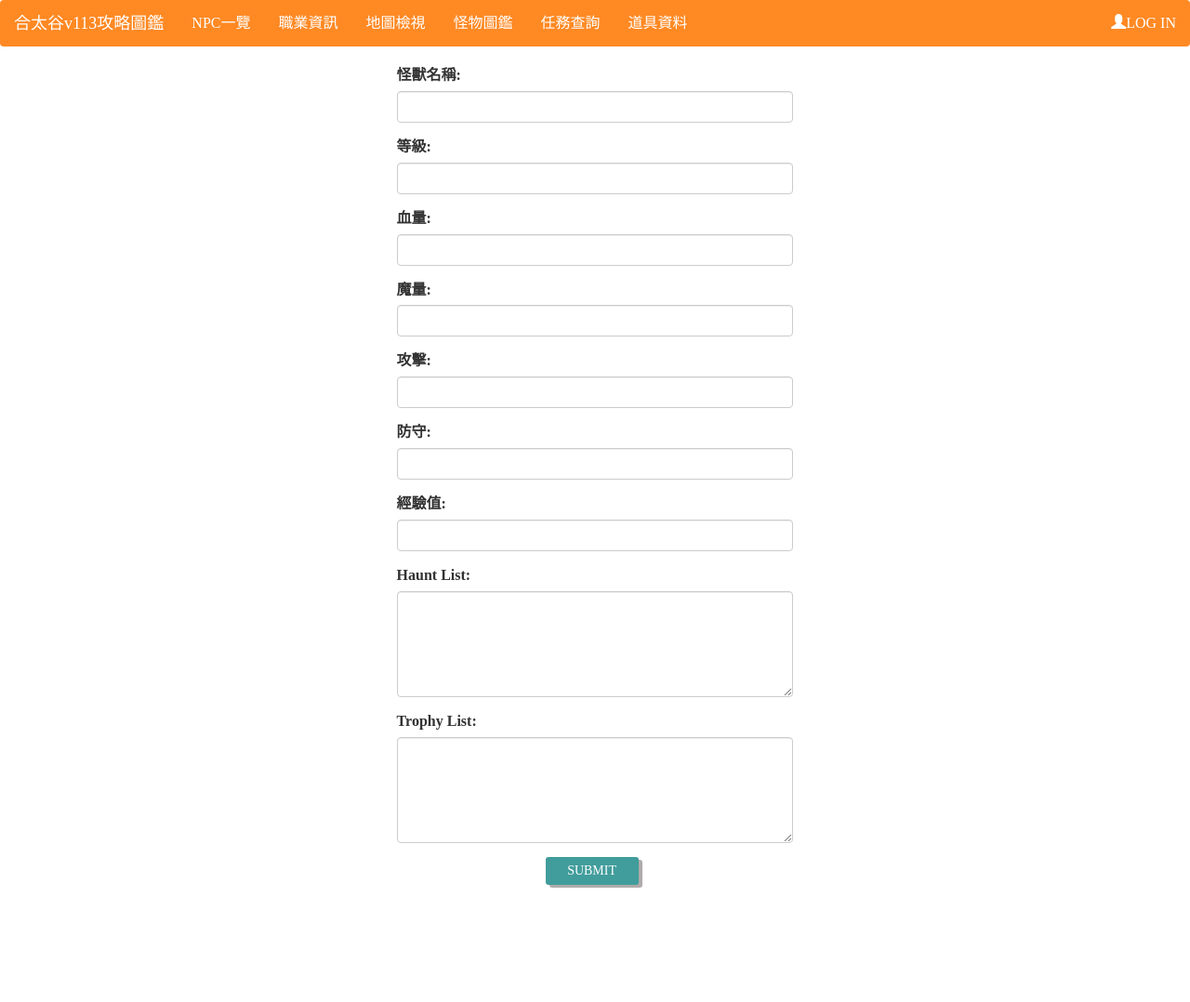
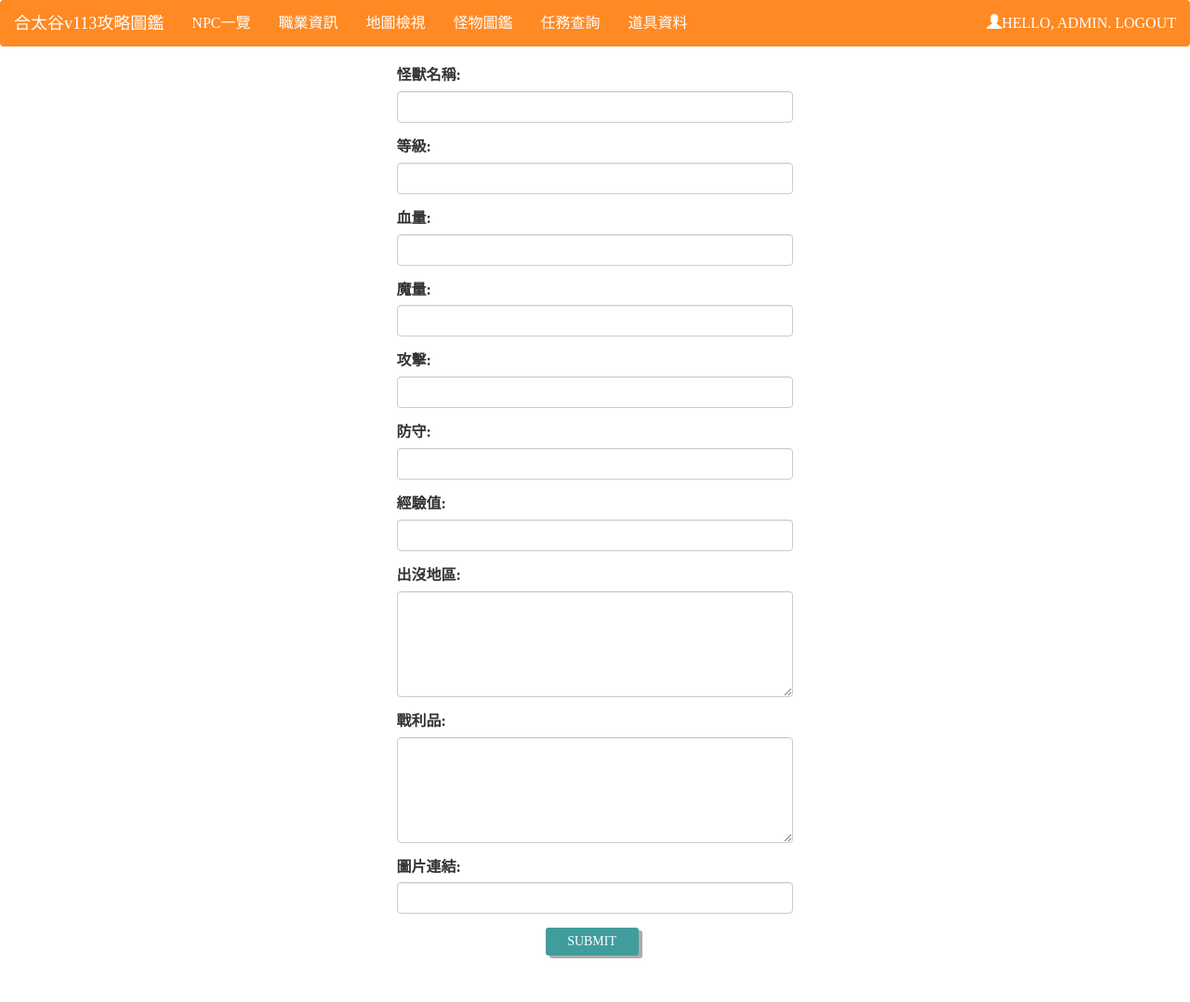
Before and after one commit to FTS152/MSv113, a CodeIgniter app: page /database/index.php/monster/add in a window 1280 px wide. Shown: the whole page at 93% size. Before the commit the page ends 955 px from the top, so only its background shows below. Run offline with CodeIgniter, Linux system fonts and the light colour scheme; the visitor is signed in with stand-in values (Sample User, id 1).

Commit message:
fix some descriptions

```diff
--- a/application/views/header.php
+++ b/application/views/header.php
@@ -23,7 +23,16 @@
 				<li><a href="item/">道具資料</a></li>
 		    </ul>
 		    <ul class="nav navbar-nav navbar-right">
-		    	<li id="login-button"><a href="login"><span class="glyphicon glyphicon-user"></span>LOG IN</a></li>
+		    	<?php if(!$this->session->userdata('username')){?>
+ 		    		<li id="login-button"><a href="login"><span class="glyphicon glyphicon-user"></span>LOG IN</a></li>
+ 		    		<?php
+ 		    	}
+ 		    	else{
+ 		    		?>
+ 		    		<li id="logout-button"><a href="login/logout"><span class="glyphicon glyphicon-user"></span>HELLO, ADMIN. LOGOUT</a></li>
+ 		    		<?php
+ 		    	}
+ 		    	?>
 		    </ul>
 		</div>
 	</nav>
--- a/application/views/map_add.php
+++ b/application/views/map_add.php
@@ -8,11 +8,11 @@
 		<input type="text" class="form-control" name="area" size="8">
 	</div>
 	<div class="form-group">
-		<label for="hauntlist">Haunt List: </label>
+		<label for="hauntlist">NPC列表: </label>
 		<textarea name="hauntlist" rows="5" cols="50" class="form-control"></textarea>
 	</div>
 	<div class="form-group">
-		<label for="trophylist">Trophy List: </label>
+		<label for="trophylist">怪物列表: </label>
 		<textarea name="trophylist" rows="5" cols="50" class="form-control"></textarea>
 	</div>
 	<button class="submit" style="margin-left:37.5%">EDIT</button>
--- a/application/views/mission_edit.php
+++ b/application/views/mission_edit.php
@@ -23,7 +23,7 @@
 		<input type="text" class="form-control" name="npc_name" size="8" value=<?php echo $data[1]->{'name'}; ?>>
 	</div>
 	<div class="form-group">
-		<label for="rewardlist">Reward List: </label>
+		<label for="rewardlist">獎勵列表: </label>
 		<textarea name="trophylist" rows="5" cols="50" class="form-control"><?php foreach($data as $value): ?><?php if(property_exists($value, 'item_id'))echo $value->{'name'}."\n";?><?php endforeach; ?></textarea>
 	</div>
 	<button class="submit" style="margin-left:37.5%">SUBMIT</button>
--- a/application/views/mission_view.php
+++ b/application/views/mission_view.php
@@ -17,8 +17,9 @@
 					<tbody><tr>
 						<th><?php echo $data[0]->{'lowest_lv'} ?></th>
 						<th><?php echo $data[0]->{'highest_lv'} ?></th>
-						<th><?php echo $data[1]->{'name'} ?></th>
-					</tr></tbody>
+						<th><?php $id = $data[1]->{'id'};
+ 								  $name = $data[1]->{'name'};
+ 							 	  echo "<a href='npc/view?id=".$id."'>".$name."</a><br>";?></th>					</tr></tbody>
 				</table>
 			</div>
 		</div>
--- a/application/views/monster_add.php
+++ b/application/views/monster_add.php
@@ -28,12 +28,16 @@
 		<input type="text" class="form-control" name="exp" size="8">
 	</div>
 	<div class="form-group">
-		<label for="hauntlist">Haunt List: </label>
+		<label for="hauntlist">出沒地區: </label>
 		<textarea name="hauntlist" rows="5" cols="50" class="form-control"></textarea>
 	</div>
 	<div class="form-group">
-		<label for="trophylist">Trophy List: </label>
+		<label for="trophylist">戰利品: </label>
 		<textarea name="trophylist" rows="5" cols="50" class="form-control"></textarea>
 	</div>
+	<div class="form-group">
+ 		<label for="imgurl">圖片連結: </label>
+ 		<input type="text" class="form-control" name="imgurl" size="8">
+ 	</div>
 	<button class="submit" style="margin-left:37.5%">SUBMIT</button>
 </form>
--- a/application/views/monster_edit.php
+++ b/application/views/monster_edit.php
@@ -31,11 +31,11 @@
 		<input type="text" class="form-control" name="exp" size="8" value=<?php echo $data[0]->{'exp'} ?>>
 	</div>
 	<div class="form-group">
-		<label for="hauntlist">Haunt List: </label>
+		<label for="hauntlist">出沒地區: </label>
 		<textarea name="hauntlist" rows="5" cols="50" class="form-control"><?php foreach($data as $value): ?><?php if(property_exists($value, 'map_id'))echo $value->{'name'}."\n";?><?php endforeach; ?></textarea>
 	</div>
 	<div class="form-group">
-		<label for="trophylist">Trophy List: </label>
+		<label for="trophylist">戰利品: </label>
 		<textarea name="trophylist" rows="5" cols="50" class="form-control"><?php foreach($data as $value): ?><?php if(property_exists($value, 'item_id'))echo $value->{'name'}."\n";?><?php endforeach; ?></textarea>
 	</div>
 	<button type="submit" class="submit" style="margin-left:37.5%">SUBMIT</button>
--- a/js/style.css
+++ b/js/style.css
@@ -40,40 +40,6 @@ body{
 	box-shadow: 4px 3px rgb(175,171,171);
 	transform: translateY(2px);
 }
-<<<<<<< HEAD
-=======
-<<<<<<< HEAD
-.submit_big{
-	display: inline-block;
-	margin-left: 25px;
-	padding: 7px 7px;
-	width:180px;
-	font-size: 24px;
-	font-weight: bold;
-	cursor: pointer;
-	text-align: center;
-	text-decoration: none;
-	outline: none;
-	background-color: rgb(255, 137, 35);
-	color: white;
-	border: none;
-	border-radius: 3px;
-	box-shadow: 4px 3px rgb(244, 113, 0);
-}
-.submit_big:hover{
-	background-color: rgb(255,223,70);
-	color: rgb(255, 137, 35);
-	box-shadow:  4px 3px rgb(242, 205, 29);
-}
-.submit_big:active {
-	background-color: rgb(255, 137, 35);
-	color: white;
-	box-shadow: 4px 3px rgb(244, 113, 0);
-	transform: translateY(2px);
-}
-=======
->>>>>>> origin/master
->>>>>>> cd701073b0938c9d68cc7316dff47dfac45e6ae5
 .add{
 	display: inline-block;
 	margin-left: 25px;
@@ -129,26 +95,9 @@ body{
 	width:50px;
 	height:65px;
 }
-<<<<<<< HEAD
-=======
-<<<<<<< HEAD
-=======
-.content{
-	display:none;
-}
->>>>>>> origin/master
->>>>>>> cd701073b0938c9d68cc7316dff47dfac45e6ae5
 .content .form-group{
 	margin-left:20%;
 }
 .content .form-group input, .content .form-group select{
 	width: 50%;
-<<<<<<< HEAD
 }
-=======
-<<<<<<< HEAD
-}
-=======
-}
->>>>>>> origin/master
->>>>>>> cd701073b0938c9d68cc7316dff47dfac45e6ae5
```
Also changed, not shown: msv113.sql.
